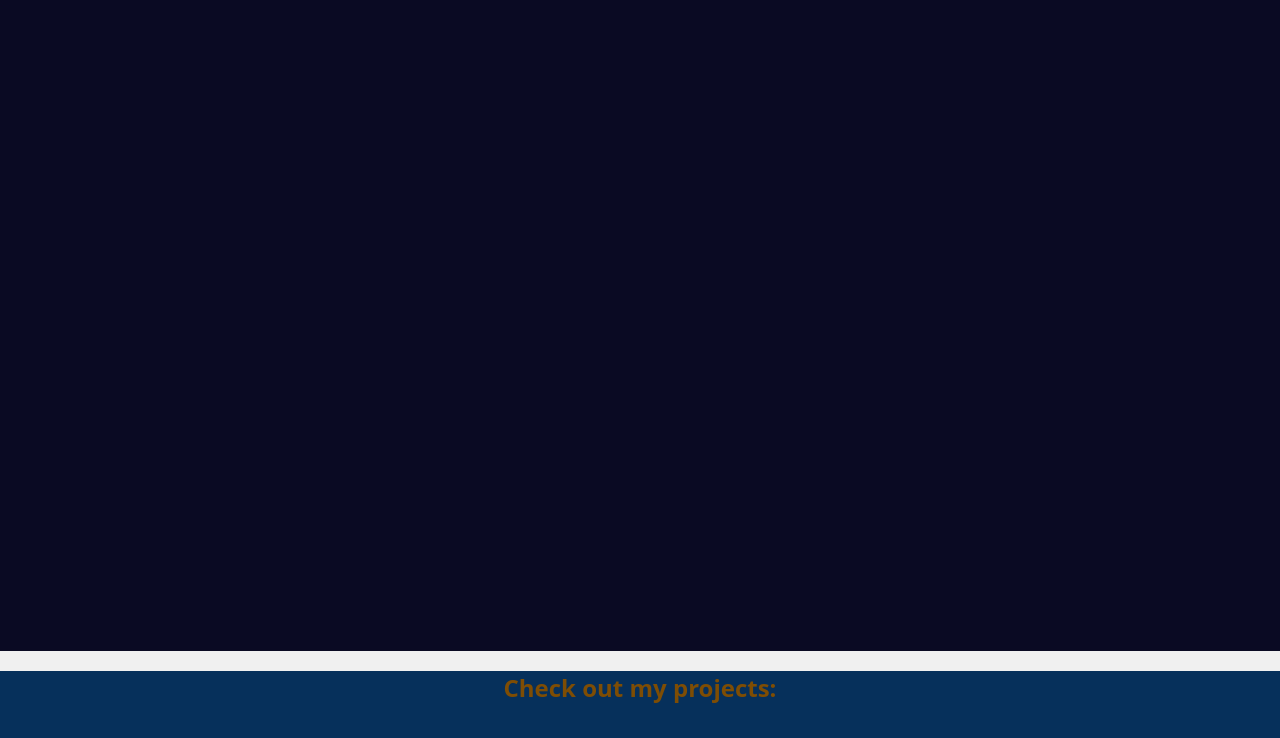
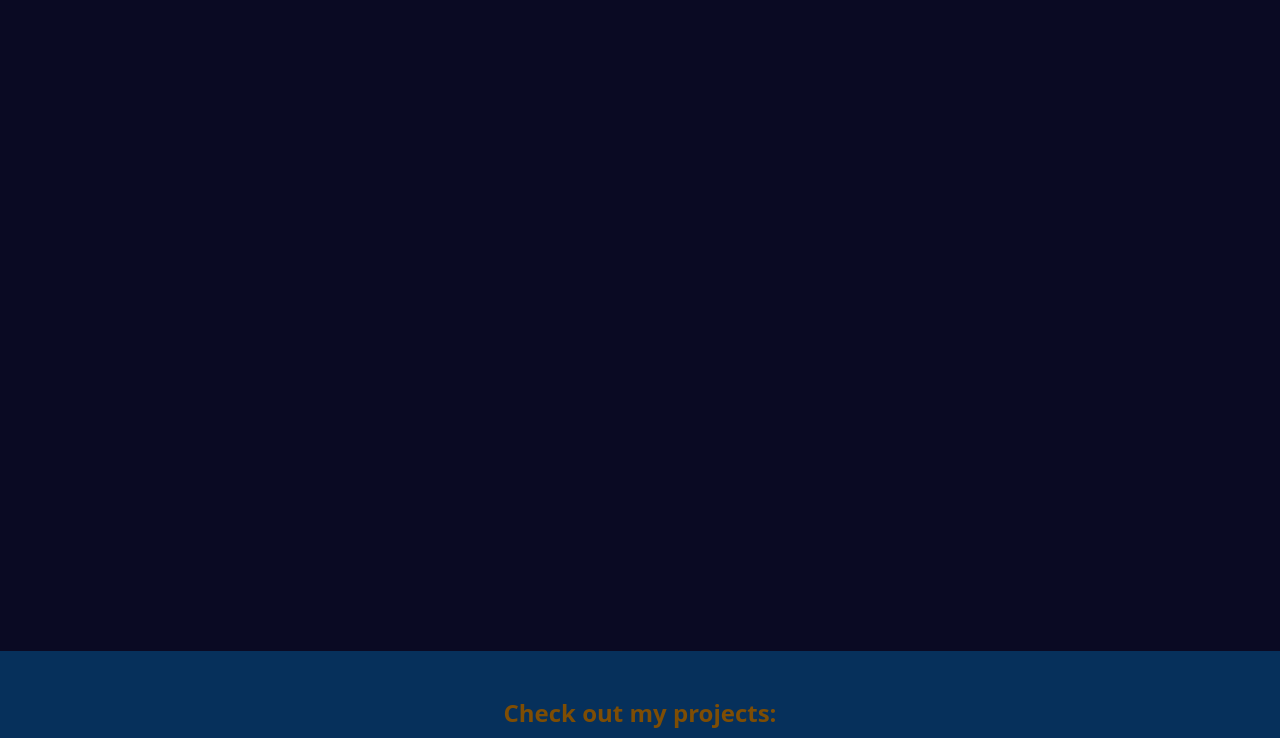
Before and after one commit to VictorAnimasahun/myresume, a plain HTML site: page index.html in a window 1280 px wide. Shown: the part 149-887 px from the top of the page. Drawn offline with Linux system fonts and the light colour scheme; files whose address does not match are found by name.

Commit message:
updated heading padding-top

```diff
--- a/assets/styles.css
+++ b/assets/styles.css
@@ -159,6 +159,7 @@ main {
 .heading {
   text-align: center;
   color: #7e4d04;
+  padding-top: 25px;
 }
 
 .footer-container {
--- a/index.html
+++ b/index.html
@@ -33,8 +33,8 @@
 	<script src="script.js"></script>
 
 	<main>
-		<div>
-			<h2 class="heading">Check out my projects:</h2>
+		<div class="heading">
+			<h2>Check out my projects:</h2>
 		</div>
 
 		<div class="gallery">
```
